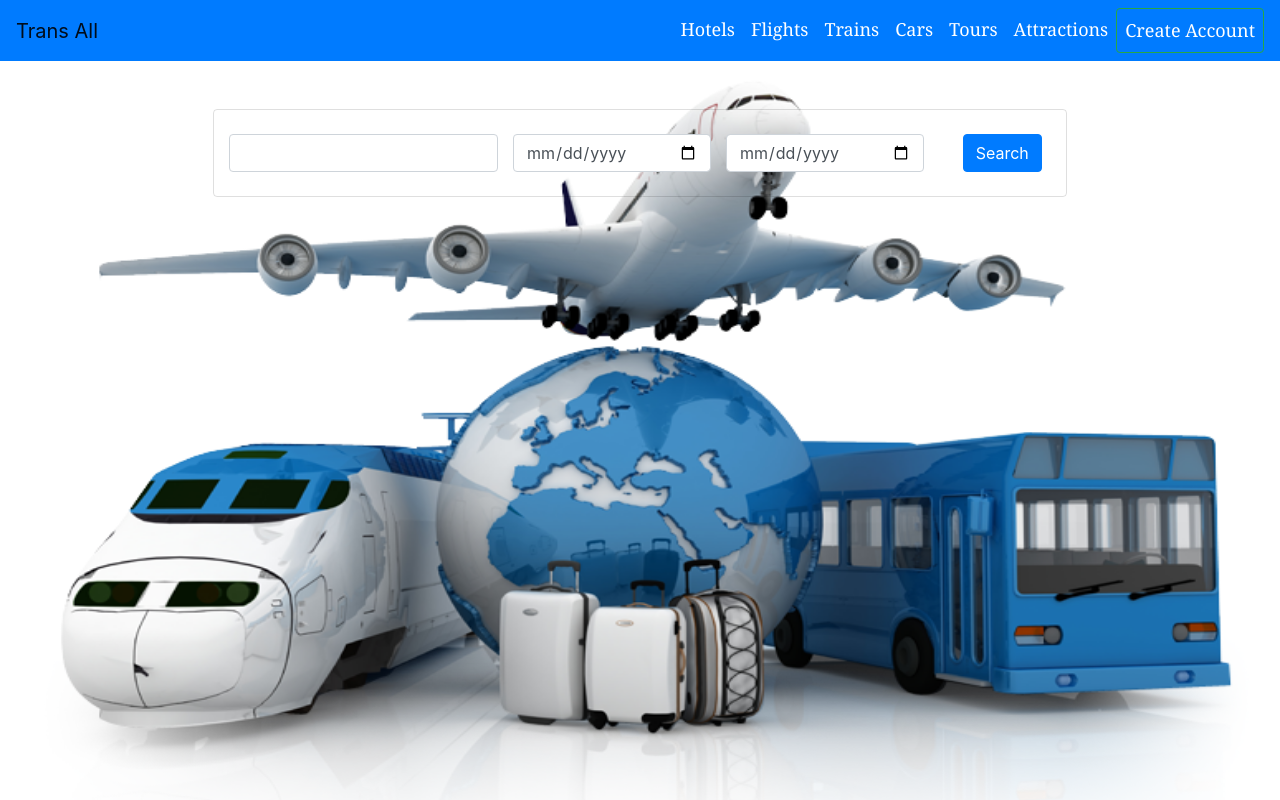
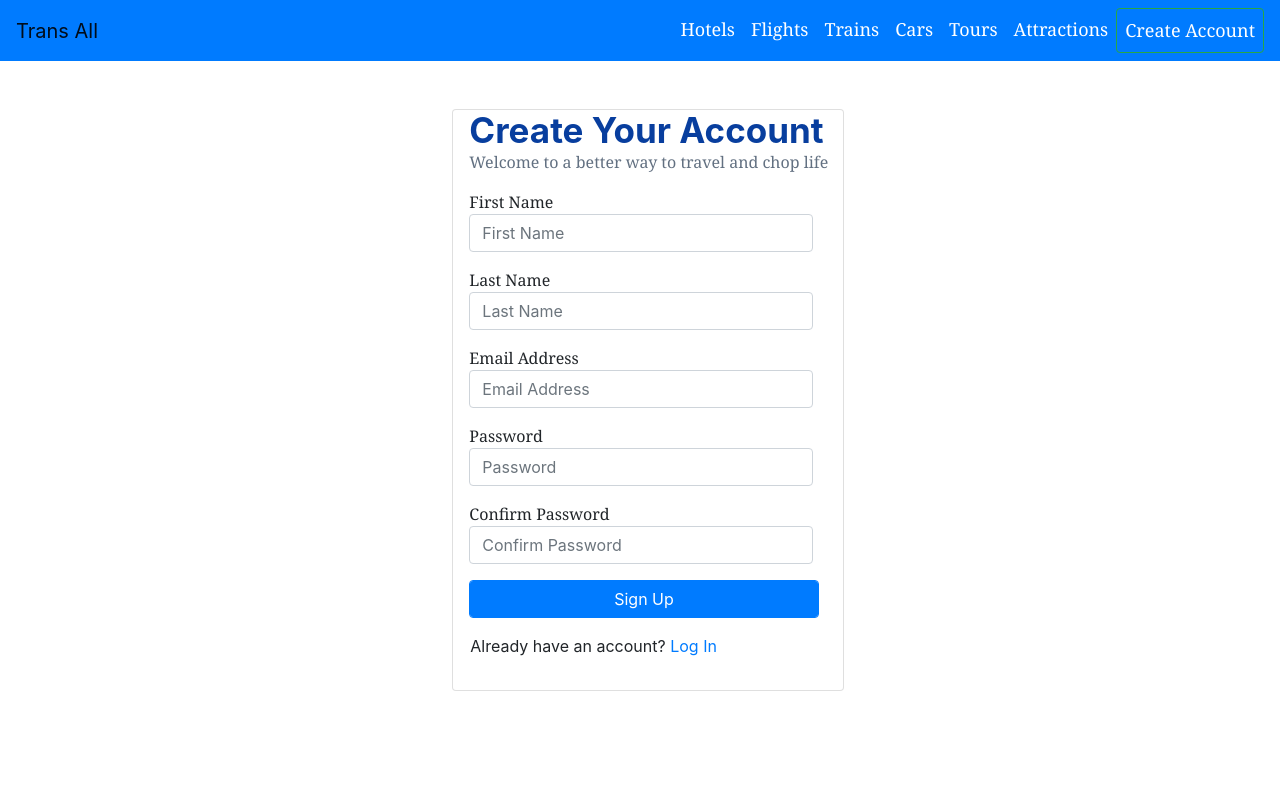
Before and after one commit to BuildForSDGCohort2/Team-091-Group-A-Frontend, a React (Create React App) app: page /sign-up in a window 1280 px wide. Shown: the top 800 px of the page. Built offline with nearby package versions, Linux system fonts and the light colour scheme; the HTML template or start-up script is replaced by a standard one.

Commit message:
features(completed the register and login page)

```diff
--- a/src/App.js
+++ b/src/App.js
@@ -4,6 +4,8 @@ import {BrowserRouter, Switch, Route} from "react-router-dom"
 import Home from "./components/pages/home";
 import Navbar from "./components/layouts/navbar";
 import Footer from "./components/layouts/footer";
+import Signin from "./components/pages/signin"
+import Signup from "./components/pages/signup"
 
 function App() {
   return (
@@ -11,7 +13,9 @@ function App() {
       <BrowserRouter>
         <Navbar />
         <Switch>
-          <Route path="/" component={Home} />
+          <Route exact path="/" component={Home} />
+          <Route path="/sign-in" component={Signin} />
+          <Route path="/sign-up" component={Signup} />
         </Switch>
         <Footer />
       </BrowserRouter>
--- a/src/components/layouts/navbar.js
+++ b/src/components/layouts/navbar.js
@@ -32,7 +32,7 @@ const Navbar = () => {
                     <NavLink className="nav-link" activeClassName="selected" to="/attractions">Attractions</NavLink>
                 </li>
                 <li className="nav-item">
-                    <Link className="nav-link btn btn-outline-success" to="/register">Create Account</Link>
+                    <Link className="nav-link btn btn-outline-success" to="/sign-up">Create Account</Link>
                 </li>
                 </ul>
             </div>
--- a/src/components/pages/home.js
+++ b/src/components/pages/home.js
@@ -6,7 +6,7 @@ const Home = () => {
         <div>
             <div className="container-fluid home-banner">
                 <div className="row">
-                    <div className="col-md-2"></div>
+                    {/* <div className="col-md-2"></div>
                     <div className="col-12 col-sm-8 card bg-transparent mt-5">
                         <div className="row mt-4 mb-4">
                             <div className="col-12 col-sm-4 input-group pr-0">
@@ -23,7 +23,7 @@ const Home = () => {
                             </div>
                         </div>
                     </div>
-                    <div className="col-md-2"></div>
+                    <div className="col-md-2"></div> */}
                 </div>
             </div>
         </div>
--- /dev/null
+++ b/src/components/pages/signin.js
@@ -0,0 +1,44 @@
+import React from "react"
+import "../../styles/auth.css"
+import {Link} from "react-router-dom"
+
+const Signin = () => {
+    return (
+        <div>
+        <div className="container-fluid auth-banner">
+                <div className="row pl-3">
+                    <div className="col-md-4"></div>
+                    <div className="col-md-4">
+                        <form className="card mt-5 pl-3">
+                            <h1 className="auth-heading">Login To Your Account</h1>
+                            <p className="auth-text">Securely login to your TransAll Account</p>
+                            <div className="row input-group">
+                                <div className="col-12 mb-3">
+                                    <label>Email Address</label>
+                                    <input type="email" className="form-control" placeholder="Email Address" aria-label="email" />
+                                </div>
+                            </div>
+                            <div className="row input-group">
+                                <div className="col-12 mb-3">
+                                    <label>Password</label>
+                                    <input type="password" className="form-control" placeholder="Passowrd" aria-label="password" />
+                                </div>
+                            </div>
+                            <div className="row btn-group pr-4">
+                                <div className="col-12 mb-3">
+                                    <button type="button" className="form-control btn btn-primary">Log In</button>
+                                </div>
+                            </div>
+                            <div className="row input-group pl-3 mb-3">
+                                <p>Don't have an account? <Link to="/sign-up" className="">Sign Up</Link></p>
+                            </div>
+                        </form>
+                    </div>
+                    <div className="col-md-4"></div>
+                </div>
+            </div>
+        </div>
+    )
+}
+
+export default Signin
--- /dev/null
+++ b/src/components/pages/signup.js
@@ -0,0 +1,62 @@
+import React from "react"
+import "../../styles/auth.css"
+import {Link} from "react-router-dom"
+
+const Signup = () => {
+    return (
+        <div>
+            <div className="container-fluid auth-banner">
+                <div className="row pl-3">
+                    <div className="col-md-4"></div>
+                    <div className="col-md-4">
+                        <form className="card mt-5 pl-3">
+                            <h1 className="auth-heading">Create Your Account</h1>
+                            <p className="auth-text">Welcome to a better way to travel and chop life</p>
+                            <div className="row input-group">
+                                <div className="col-12 mb-3">
+                                    <label>First Name</label>
+                                    <input type="text" className="form-control" placeholder="First Name" aria-label="firstname" />
+                                </div>
+                            </div>
+                            <div className="row input-group">
+                                <div className="col-12 mb-3">
+                                    <label>Last Name</label>
+                                    <input type="text" className="form-control" placeholder="Last Name" aria-label="lastname" />
+                                </div>
+                            </div>
+                            <div className="row input-group">
+                                <div className="col-12 mb-3">
+                                    <label>Email Address</label>
+                                    <input type="email" className="form-control" placeholder="Email Address" aria-label="email" />
+                                </div>
+                            </div>
+                            <div className="row input-group">
+                                <div className="col-12 mb-3">
+                                    <label>Password</label>
+                                    <input type="password" className="form-control" placeholder="Password" aria-label="password" />
+                                </div>
+                            </div>
+                            <div className="row input-group">
+                                <div className="col-12 mb-3">
+                                    <label>Confirm Password</label>
+                                    <input type="password" className="form-control" placeholder="Confirm Password" aria-label="password" />
+                                </div>
+                            </div>
+                            <div className="row btn-group pr-4">
+                                <div className="col-12 mb-3">
+                                    <button type="button" className="form-control btn btn-primary">Sign Up</button>
+                                </div>
+                            </div>
+                            <div className="row input-group pl-3 mb-3">
+                                <p>Already have an account? <Link to="/sign-in" className="">Log In</Link></p>
+                            </div>
+                        </form>
+                    </div>
+                    <div className="col-md-4"></div>
+                </div>
+            </div>
+        </div>
+    )
+}
+
+export default Signup
--- /dev/null
+++ b/src/styles/auth.css
@@ -0,0 +1,28 @@
+/* Registration and Login Styles */
+.auth-banner {
+    width: 100%;
+    height: 100vh;
+    /* background-color: #083E9E; */
+    background-size: 100% 100%;
+}
+
+label {
+    float: left;
+    margin-bottom: 0px !important;
+    font-family: Cambria, Cochin, Georgia, Times, 'Times New Roman', serif;
+}
+
+.auth-heading {
+    font-size: 35px;
+    line-height: 40px;
+    font-weight: bold;
+    text-align: left;
+    color: #083E9E;
+    margin-bottom: 0px;
+}
+
+.auth-text {
+    color: #627081;
+    text-align: left;
+    font-family: Cambria, Cochin, Georgia, Times, 'Times New Roman', serif;
+}
```
